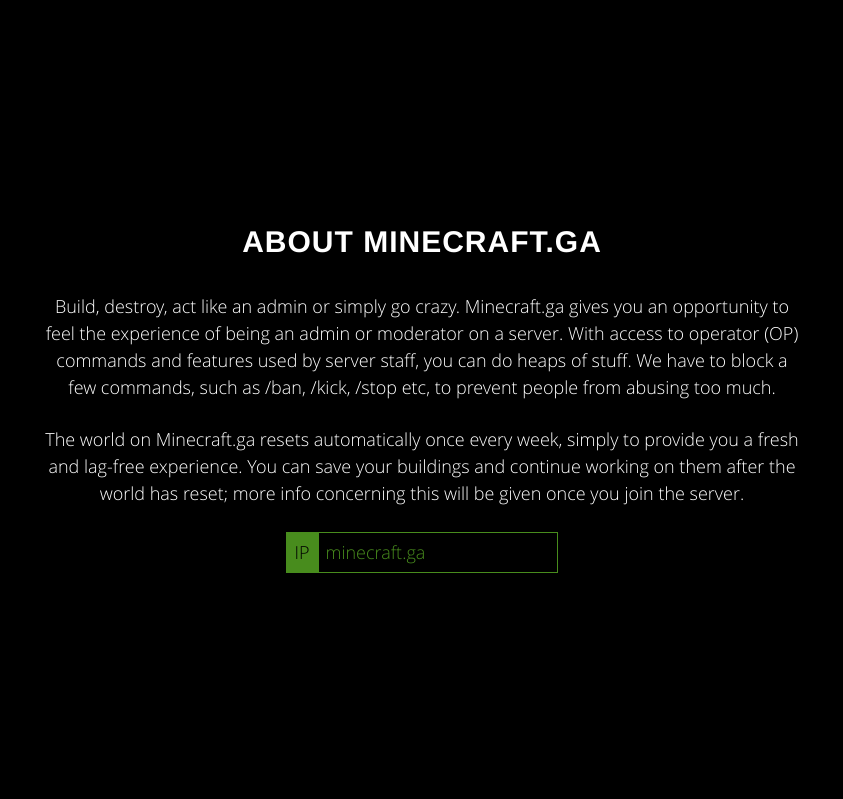
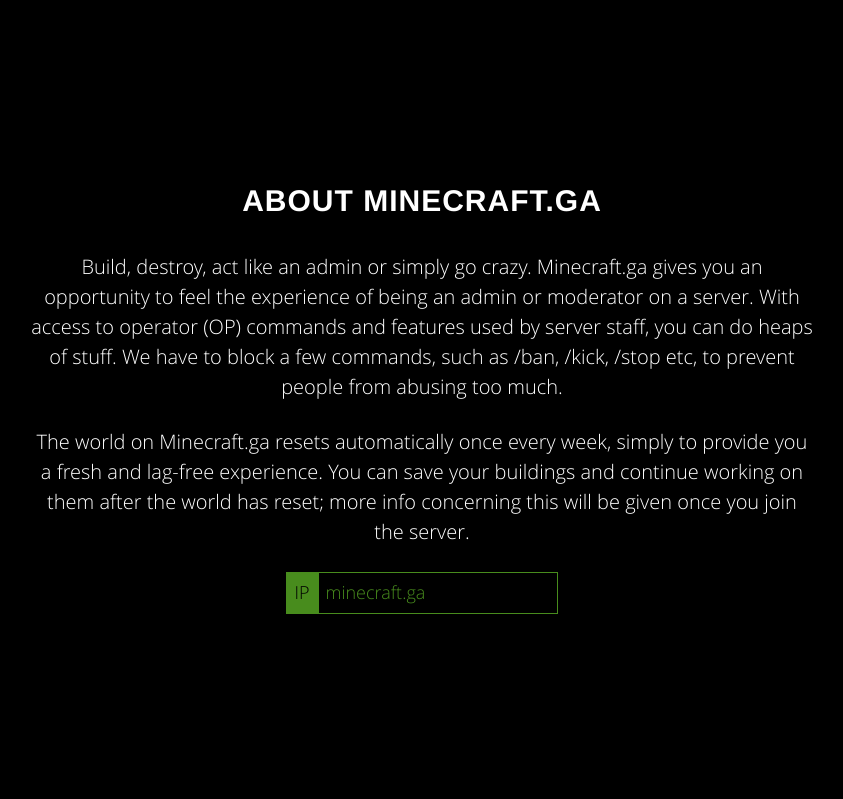
Before and after one commit to draknyte1/website, a PHP site: page / in a window 1280 px wide. Shown: the part 801-1600 px from the top of the page, without its empty margins (218-1061 px from the left). Run offline with PHP 8.4, Linux system fonts and the light colour scheme; some libraries are stand-ins or nearby versions; some web fonts are replaced.

Commit message:
Initial Commit

```diff
--- a/css/minecraft.css
+++ b/css/minecraft.css
@@ -46,14 +46,14 @@
 
 p {
     margin: 0 0 35px;
-    font-size: 18px;
+    font-size: 20px;
     line-height: 1.6;
 }
 
 @media(min-width:767px) {
     p {
     margin: 0 0 25px;
-        font-size: 18px;
+        font-size: 20px;
         line-height: 1.5;
     }
 }
@@ -172,8 +172,8 @@
     }
 
     .about-body {
-padding-left: 50px;
-padding-right: 50px;
+padding-left: 30px;
+padding-right: 30px;
     }
 }
 
```
